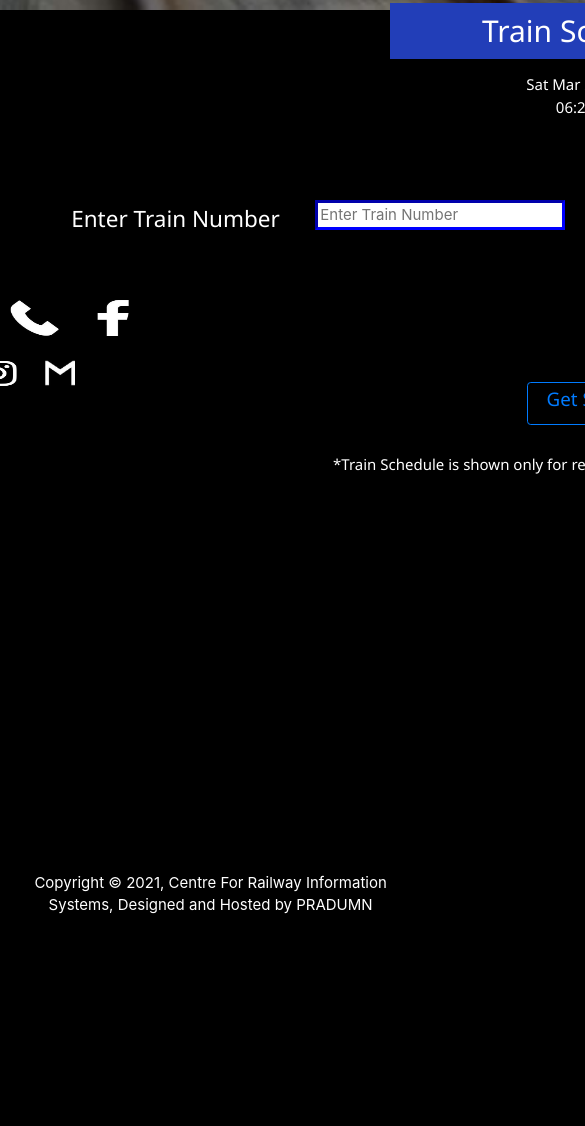
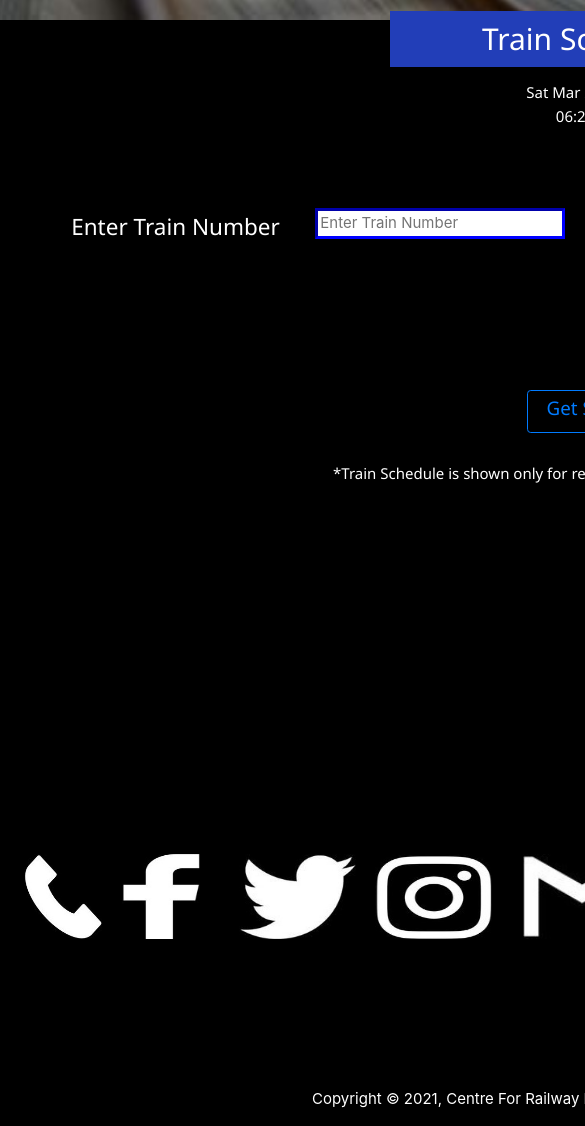
Before and after one commit to Pradumn-Singh-Patel/Indian-Railways-Project, a plain HTML site: page index.html in a window 390 px wide. Shown: the part 1029-2155 px from the top of the page, 585 px wide, since content can reach past the window. Before the commit the page ends 2004 px from the top, so only its background shows below. Drawn offline with nearby package versions, Linux system fonts and the light colour scheme.

Commit message:
final commit

```diff
--- a/app.js
+++ b/app.js
@@ -69,7 +69,7 @@ document.getElementById('btn').addEventListener('click', () => {
         </div>
       </div>
     </div>`
-    // <p class="arrow" style="color: white;"><b>--></b></p>
+    // <p class="arrow" style="color: white;"><b>--></b></p>`
       }
     }
     else{
--- a/index.html
+++ b/index.html
@@ -166,7 +166,7 @@
     </div>
 
     <footer>
-            <div class="para col-lg-12 text-center">
+            <div class="para  ">
                 <p>Copyright &copy; 2021, Centre For Railway Information Systems, Designed and Hosted by PRADUMN</p>
             </div>
     </footer>
--- a/style.css
+++ b/style.css
@@ -182,22 +182,15 @@ color: white;
 .para{
     position: absolute;
     margin-top: -3%;
-    margin-left: 4%;
+    margin-left: 34%;
     color: white;
-}
-
-.arrow{
-    position: absolute;
-    margin-top: 9%;
-    font-size: 150%;
-    margin-left: -1%;
 }
 
 
 @media (max-width: 600px){
 
 .navbar{
-    width: 300%;
+    width: 310%;
     height: 10%;
 }
 
@@ -210,7 +203,7 @@ color: white;
 
 .logo{
     position: absolute;
-    height: 15%;
+    height: 20%;
     width: 40%;
     margin-left: 25%;
     margin-top: -2%;
@@ -218,7 +211,7 @@ color: white;
 
 .loin{
     position: absolute;
-    height: 15%;
+    height: 20%;
     width: 30%;
     margin-left: 250%;
     margin-top: -2%;
@@ -231,7 +224,7 @@ color: white;
 
 .mySlides{
     position: relative;
-    width: 284%;
+    width: 288%;
     margin-top: 1%;
     height: 120%;
 }
@@ -308,13 +301,51 @@ color: white;
     margin-top: 105%;
 }
 
-.side_a,
-.side_b{
-    height: 213px;
-    width: 300px;
+.para{
+    margin-top: 200%;
+    width: 230%;
+    margin-left: 80%;
 }
 
-.para{
-    margin-top: 120%;
+.footer1{
+    position: absolute;
+    width: 20%;
+    height: 10%;
+    margin-left: 10%;
+    margin-top: 140%;
 }
+
+.footer2{
+    position: absolute;
+    width: 20%;
+    height: 10%;
+    margin-left: 35%;
+    margin-top: 140%;
 }
+
+.footer3{
+    position: absolute;
+    width: 30%;
+    height: 10%;
+    margin-left: 65%;
+    margin-top: 140%;
+}
+
+.footer4{
+    position: absolute;
+    width: 30%;
+    height: 10%;
+    margin-left: 100%;
+    margin-top:140%;
+}
+
+.footer5{
+    position: absolute;
+    width: 30%;
+    height: 10%;
+    margin-left: 138%;
+    margin-top:140%;
+}
+
+
+}
```
